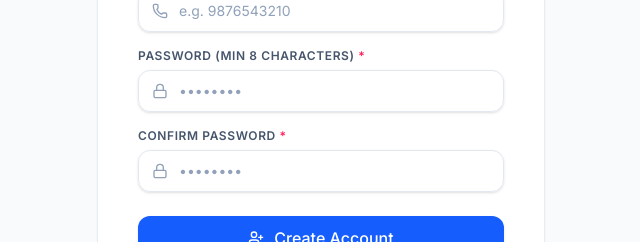
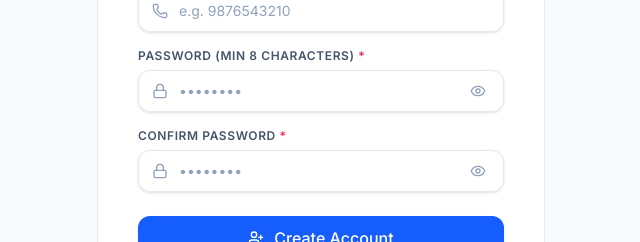
Before and after one commit to Jainam06sheth/Expense-Tracker, a React (Vite) app in the folder myapp/: page /signup in a window 1280 px wide. Shown: the part 433-675 px from the top of the page, without its empty margins (319-959 px from the left). Built offline with nearby package versions, Linux system fonts and the light colour scheme.

Commit message:
feat: add password visibility toggle to login and signup forms

```diff
--- a/myapp/src/components/common/Input.jsx
+++ b/myapp/src/components/common/Input.jsx
@@ -12,6 +12,7 @@ export const Input = ({
   error,
   helperText,
   icon: Icon,
+  rightElement,
   disabled = false,
   required = false,
   className = '',
@@ -50,13 +51,19 @@ export const Input = ({
           autoComplete={autoComplete}
           className={`block w-full rounded-xl text-sm transition-all duration-200 border ${
             Icon ? 'pl-10' : 'pl-3.5'
-          } pr-3.5 py-2.5 bg-white text-slate-900 placeholder:text-slate-400 focus:outline-none focus:ring-2 disabled:bg-slate-50 disabled:text-slate-400 disabled:cursor-not-allowed ${
+          } ${rightElement ? 'pr-11' : 'pr-3.5'} py-2.5 bg-white text-slate-900 placeholder:text-slate-400 focus:outline-none focus:ring-2 disabled:bg-slate-50 disabled:text-slate-400 disabled:cursor-not-allowed ${
             error
               ? 'border-rose-400 focus:border-rose-500 focus:ring-rose-500/20 text-rose-900'
               : 'border-slate-200 hover:border-slate-300 focus:border-blue-500 focus:ring-blue-500/20'
           }`}
           {...props}
         />
+
+        {rightElement && (
+          <div className="absolute inset-y-0 right-0 pr-3.5 flex items-center">
+            {rightElement}
+          </div>
+        )}
       </div>
 
       {error ? (
--- a/myapp/src/pages/Login.jsx
+++ b/myapp/src/pages/Login.jsx
@@ -1,6 +1,6 @@
 import React, { useState } from 'react';
 import { Link, useNavigate } from 'react-router-dom';
-import { Sparkles, Mail, Lock, LogIn, ArrowRight } from 'lucide-react';
+import { Sparkles, Mail, Lock, LogIn, ArrowRight, Eye, EyeOff } from 'lucide-react';
 import { Input } from '../components/common/Input';
 import { Button } from '../components/common/Button';
 import { userService } from '../services/userService';
@@ -14,6 +14,7 @@ export const Login = () => {
     password: '',
     rememberMe: true,
   });
+  const [showPassword, setShowPassword] = useState(false);
   const [errors, setErrors] = useState({});
   const [touched, setTouched] = useState({});
   const [loading, setLoading] = useState(false);
@@ -97,7 +98,7 @@ export const Login = () => {
             <Input
               label="Password"
               name="password"
-              type="password"
+              type={showPassword ? 'text' : 'password'}
               placeholder="••••••••"
               value={formData.password}
               onChange={handleChange}
@@ -105,6 +106,17 @@ export const Login = () => {
               error={touched.password ? errors.password : ''}
               icon={Lock}
               autoComplete="current-password"
+              rightElement={
+                <button
+                  type="button"
+                  onClick={() => setShowPassword(!showPassword)}
+                  className="text-slate-400 hover:text-slate-600 focus:outline-none transition-colors cursor-pointer p-1"
+                  title={showPassword ? 'Hide password' : 'Show password'}
+                  tabIndex="-1"
+                >
+                  {showPassword ? <EyeOff className="h-4 w-4" /> : <Eye className="h-4 w-4" />}
+                </button>
+              }
               required
             />
 
--- a/myapp/src/pages/Signup.jsx
+++ b/myapp/src/pages/Signup.jsx
@@ -1,6 +1,6 @@
 import React, { useState } from 'react';
 import { Link, useNavigate } from 'react-router-dom';
-import { Sparkles, Mail, Lock, User, UserPlus, Phone, ArrowLeft } from 'lucide-react';
+import { Sparkles, Mail, Lock, User, UserPlus, Phone, Eye, EyeOff, ArrowLeft } from 'lucide-react';
 import { Input } from '../components/common/Input';
 import { Button } from '../components/common/Button';
 import { userService } from '../services/userService';
@@ -23,6 +23,8 @@ export const Signup = () => {
     password: '',
     confirmPassword: '',
   });
+  const [showPassword, setShowPassword] = useState(false);
+  const [showConfirmPassword, setShowConfirmPassword] = useState(false);
   const [errors, setErrors] = useState({});
   const [touched, setTouched] = useState({});
   const [loading, setLoading] = useState(false);
@@ -159,26 +161,48 @@ export const Signup = () => {
             <Input
               label="Password (min 8 characters)"
               name="password"
-              type="password"
+              type={showPassword ? 'text' : 'password'}
               placeholder="••••••••"
               value={formData.password}
               onChange={handleChange}
               onBlur={handleBlur}
               error={touched.password ? errors.password : ''}
               icon={Lock}
+              rightElement={
+                <button
+                  type="button"
+                  onClick={() => setShowPassword(!showPassword)}
+                  className="text-slate-400 hover:text-slate-600 focus:outline-none transition-colors cursor-pointer p-1"
+                  title={showPassword ? 'Hide password' : 'Show password'}
+                  tabIndex="-1"
+                >
+                  {showPassword ? <EyeOff className="h-4 w-4" /> : <Eye className="h-4 w-4" />}
+                </button>
+              }
               required
             />
 
             <Input
               label="Confirm Password"
               name="confirmPassword"
-              type="password"
+              type={showConfirmPassword ? 'text' : 'password'}
               placeholder="••••••••"
               value={formData.confirmPassword}
               onChange={handleChange}
               onBlur={handleBlur}
               error={touched.confirmPassword ? errors.confirmPassword : ''}
               icon={Lock}
+              rightElement={
+                <button
+                  type="button"
+                  onClick={() => setShowConfirmPassword(!showConfirmPassword)}
+                  className="text-slate-400 hover:text-slate-600 focus:outline-none transition-colors cursor-pointer p-1"
+                  title={showConfirmPassword ? 'Hide password' : 'Show password'}
+                  tabIndex="-1"
+                >
+                  {showConfirmPassword ? <EyeOff className="h-4 w-4" /> : <Eye className="h-4 w-4" />}
+                </button>
+              }
               required
             />
 
```
